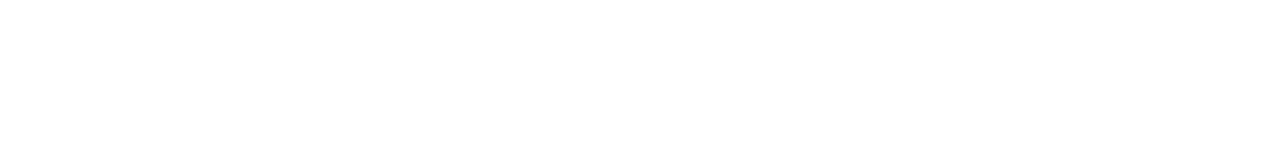
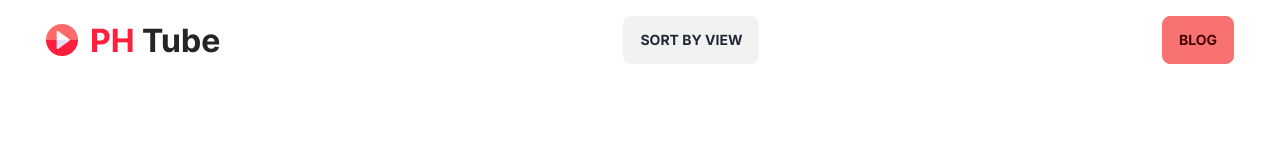
Before and after one commit to Sizan458/p-hero-tube, a plain HTML site: page index.html in a window 1280 px wide. Drawn offline with nearby package versions, Linux system fonts and the light colour scheme.

Commit message:
finish the navbar

```diff
--- a/index.html
+++ b/index.html
@@ -1,5 +1,5 @@
 <!DOCTYPE html>
-<html lang="en">
+<html lang="en" data-theme="light">
 <head>
     <meta charset="UTF-8">
     <meta name="viewport" content="width=device-width, initial-scale=1.0">
@@ -7,7 +7,21 @@
     <link rel="stylesheet" href="style.css">
 </head>
 <body>
-
+    <!-- navbar start -->
+    <nav class="mx-[30px] p-2">
+        <div class="navbar bg-base-100 justify-between ">
+           <div>
+            <img src="images/Logo.png" alt="">
+           </div>
+           <div>
+            <button type="button" class="btn bg-slate-800">Sort by view</button>
+           </div>
+           <div>
+            <button type="button" class="btn btn-error">Blog</button>
+           </div>
+          </div>
+    </nav>
+    <!-- navbar end -->
 </body>
 <!-- j.s file here -->
 <link href="https://cdn.jsdelivr.net/npm/daisyui@3.6.4/dist/full.css" rel="stylesheet" type="text/css" />
```
